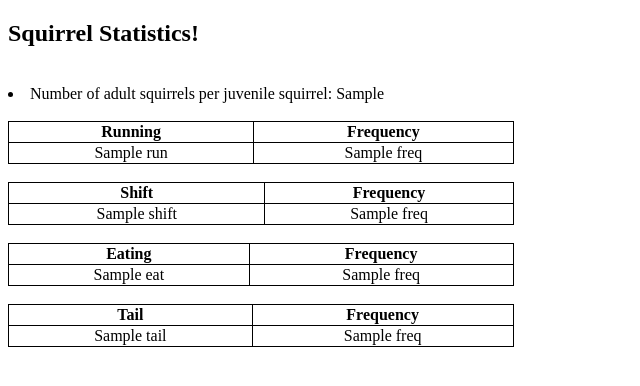
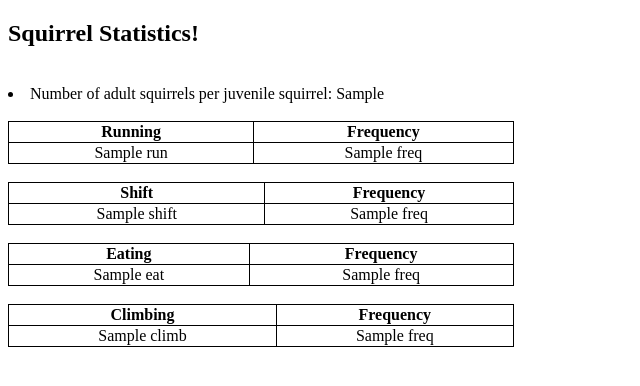
Before and after one commit to xiaojin201908/squirrel2, a Django app: template sightings/templates/sightings/stats.html in a window 1280 px wide. Shown: the top 386 px of the page, without its empty margins (0-640 px from the left). Run offline with Django 3.2, Linux system fonts and the light colour scheme; the template is opened without the code that fills it: most values are stand-ins (such as "Sample title", 1, 10 or a date in 2020).

Commit message:
Update stats.html

```diff
--- a/sightings/templates/sightings/stats.html
+++ b/sightings/templates/sightings/stats.html
@@ -59,12 +59,12 @@ th, td {
 <br>
 <table style="width:40%">
         <tr>
-                <th>Tail</th>
+                <th>Climbing</th>
                 <th>Frequency</th>
         </tr>
-        {% for tail, freq in tail_dict.items %}
+        {% for response, freq in climb_dict.items %}
                 <tr>
-                        <td>{{ tail }}</td>
+                        <td>{{ climb }}</td>
                         <td>{{ freq }}</td>
                 </tr>
         {% endfor %}
```
